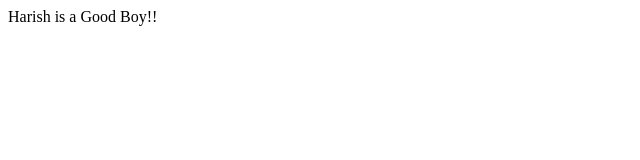
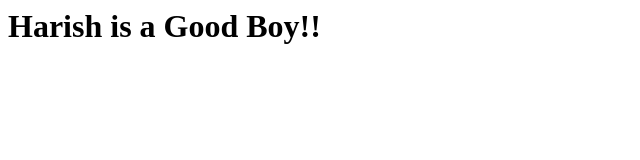
Before and after one commit to harishpvv/harishpvv.github.io, a plain HTML site: page index.html in a window 1280 px wide. Shown: the whole page, without its empty margins (0-640 px from the left). Drawn offline with Linux system fonts and the light colour scheme.

Commit message:
Update index.html

```diff
--- a/index.html
+++ b/index.html
@@ -1,5 +1,5 @@
 <html>
     <body>
-        <p>Harish is a Good Boy!!</p>
+        <h1>Harish is a Good Boy!!</h1>
     </body>
 </html>
```
